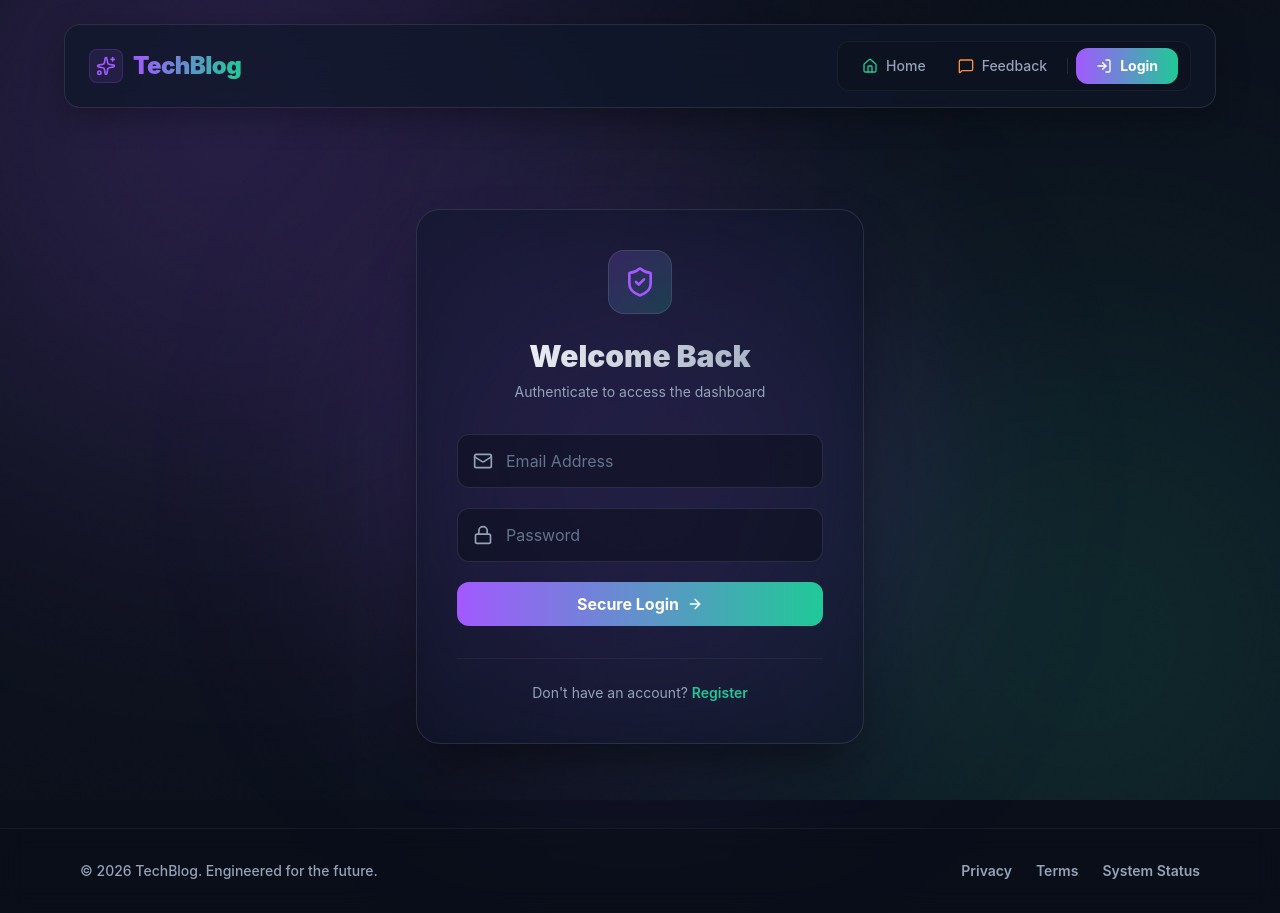
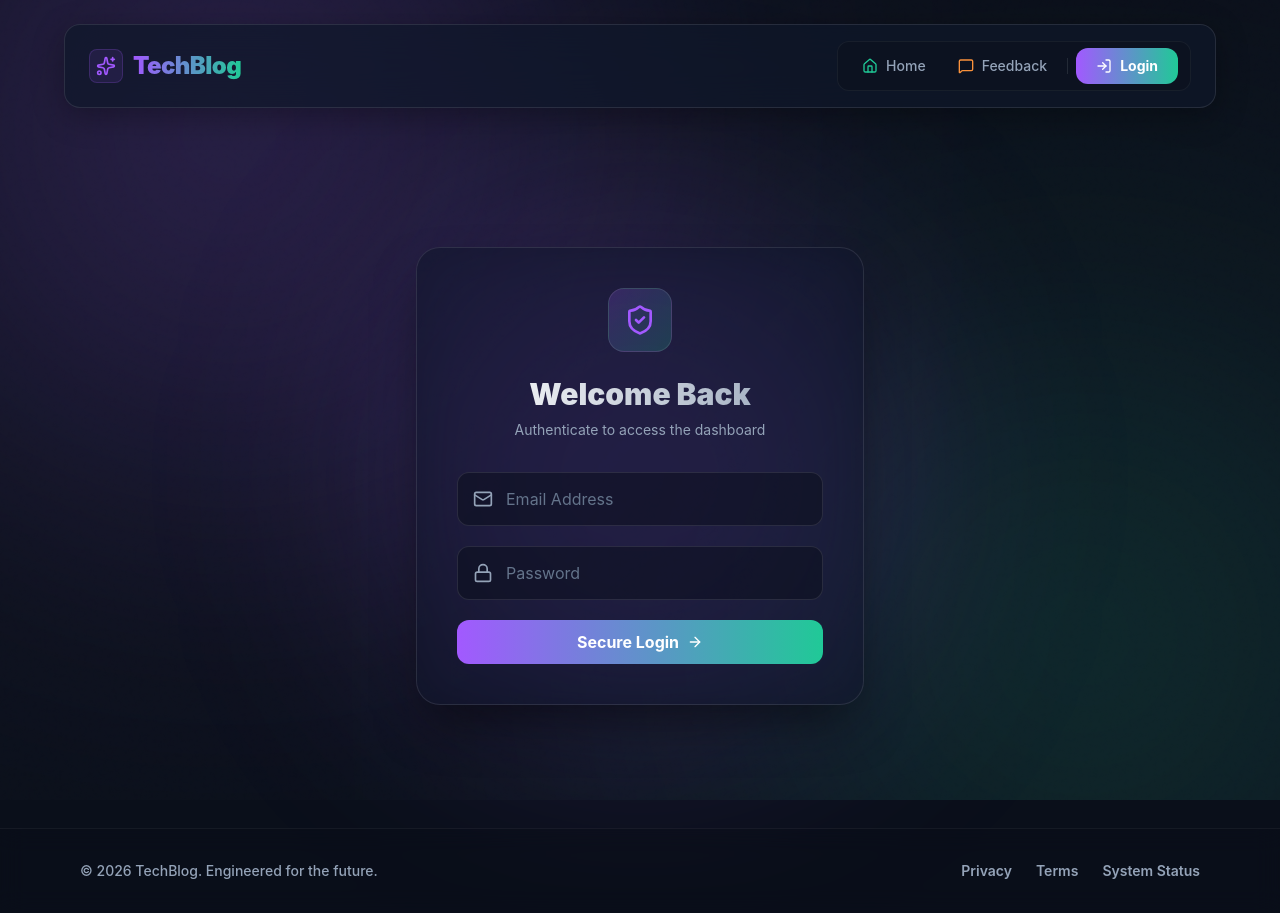
Before and after one commit to DulanDhanush/mern-tech-blog, a React (Create React App) app in the folder frontend/: page /login in a window 1280 px wide. Built offline with nearby package versions, Linux system fonts and the light colour scheme; no server answers.

Commit message:
remove test register

```diff
--- a/frontend/src/pages/Login.js
+++ b/frontend/src/pages/Login.js
@@ -22,12 +22,19 @@ const Login = () => {
 
     try {
       if (isLogin) {
-        const res = await axios.post(`${API_URL}/api/auth/login`, { email, password });
+        const res = await axios.post(`${API_URL}/api/auth/login`, {
+          email,
+          password,
+        });
         localStorage.setItem("token", res.data.token);
         localStorage.setItem("user", JSON.stringify(res.data.user));
         navigate("/admin");
       } else {
-        await axios.post(`${API_URL}/api/auth/register`, { username, email, password });
+        await axios.post(`${API_URL}/api/auth/register`, {
+          username,
+          email,
+          password,
+        });
         setSuccess("Registration successful! Please login.");
         setIsLogin(true);
         setPassword("");
@@ -51,7 +58,8 @@ const Login = () => {
         <div className="card shadow-2xl shadow-black/50 border-white/10 p-8 sm:p-10">
           <div className="text-center mb-8">
             <motion.div
-              initial={{ rotate: -10 }} animate={{ rotate: 0 }}
+              initial={{ rotate: -10 }}
+              animate={{ rotate: 0 }}
               className="inline-flex items-center justify-center w-16 h-16 rounded-2xl bg-gradient-to-br from-primary/20 to-secondary/20 border border-white/10 mb-6"
             >
               <ShieldCheck className="w-8 h-8 text-primary" />
@@ -60,7 +68,9 @@ const Login = () => {
               {isLogin ? "Welcome Back" : "Create Account"}
             </h1>
             <p className="text-textSecondary text-sm mt-2">
-              {isLogin ? "Authenticate to access the dashboard" : "Join the engineering network"}
+              {isLogin
+                ? "Authenticate to access the dashboard"
+                : "Join the engineering network"}
             </p>
           </div>
 
@@ -110,27 +120,33 @@ const Login = () => {
               />
             </div>
 
-            {error && <motion.div initial={{ opacity: 0 }} animate={{ opacity: 1 }} className="text-[#EF4444] text-sm text-center bg-[#EF4444]/10 p-3 rounded-lg border border-[#EF4444]/20">{error}</motion.div>}
-            {success && <motion.div initial={{ opacity: 0 }} animate={{ opacity: 1 }} className="text-secondary text-sm text-center bg-secondary/10 p-3 rounded-lg border border-secondary/20">{success}</motion.div>}
+            {error && (
+              <motion.div
+                initial={{ opacity: 0 }}
+                animate={{ opacity: 1 }}
+                className="text-[#EF4444] text-sm text-center bg-[#EF4444]/10 p-3 rounded-lg border border-[#EF4444]/20"
+              >
+                {error}
+              </motion.div>
+            )}
+            {success && (
+              <motion.div
+                initial={{ opacity: 0 }}
+                animate={{ opacity: 1 }}
+                className="text-secondary text-sm text-center bg-secondary/10 p-3 rounded-lg border border-secondary/20"
+              >
+                {success}
+              </motion.div>
+            )}
 
-            <button type="submit" className="btn-primary w-full flex items-center justify-center gap-2 group mt-2">
+            <button
+              type="submit"
+              className="btn-primary w-full flex items-center justify-center gap-2 group mt-2"
+            >
               <span>{isLogin ? "Secure Login" : "Register Now"}</span>
               <ArrowRight className="w-4 h-4 group-hover:translate-x-1 transition-transform" />
             </button>
           </form>
-
-          <div className="mt-8 pt-6 border-t border-white/5 text-center">
-            <p className="text-textSecondary text-sm">
-              {isLogin ? "Don't have an account? " : "Already have an account? "}
-              <button
-                type="button"
-                onClick={() => { setIsLogin(!isLogin); setError(""); setSuccess(""); }}
-                className="text-secondary font-semibold hover:text-primary transition-colors"
-              >
-                {isLogin ? "Register" : "Login"}
-              </button>
-            </p>
-          </div>
         </div>
       </motion.div>
     </div>
```
